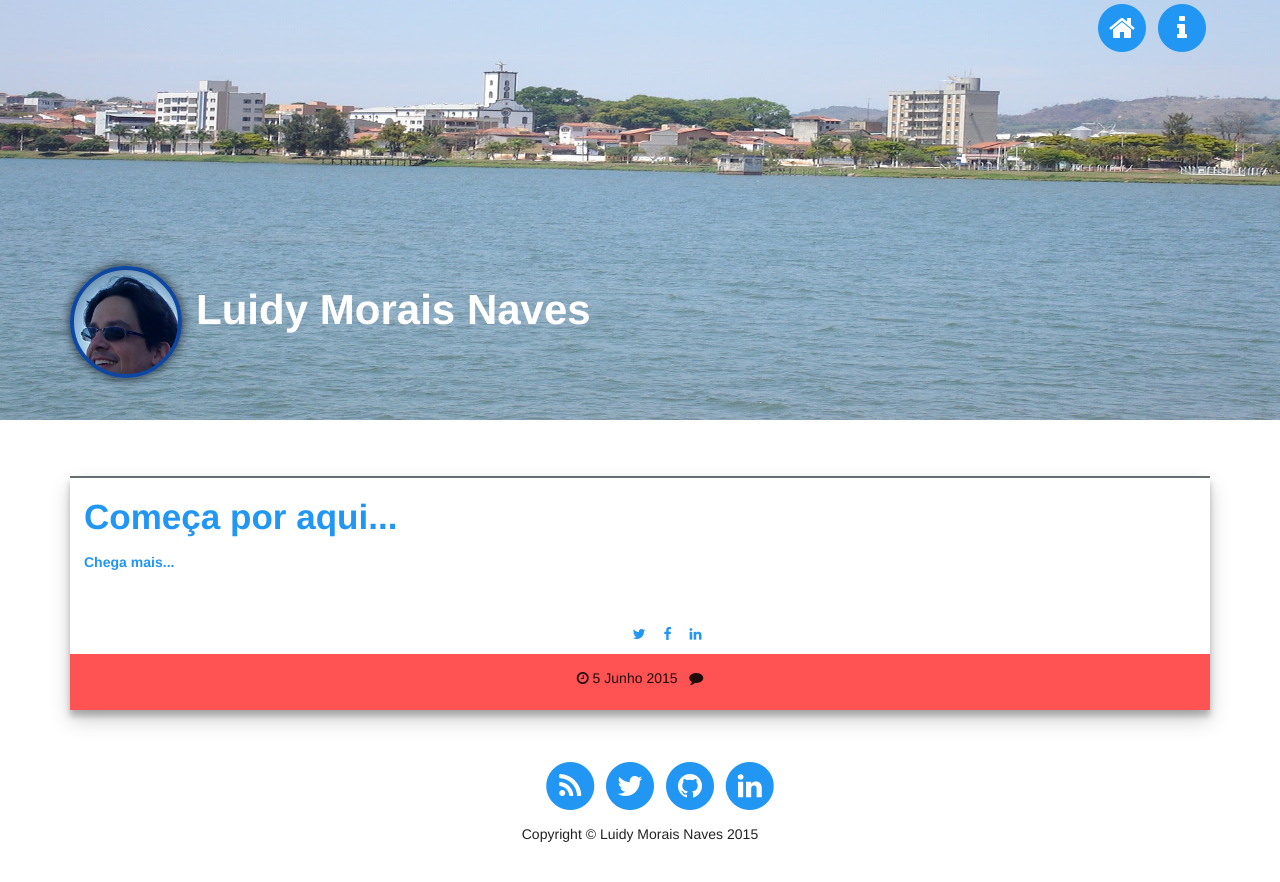
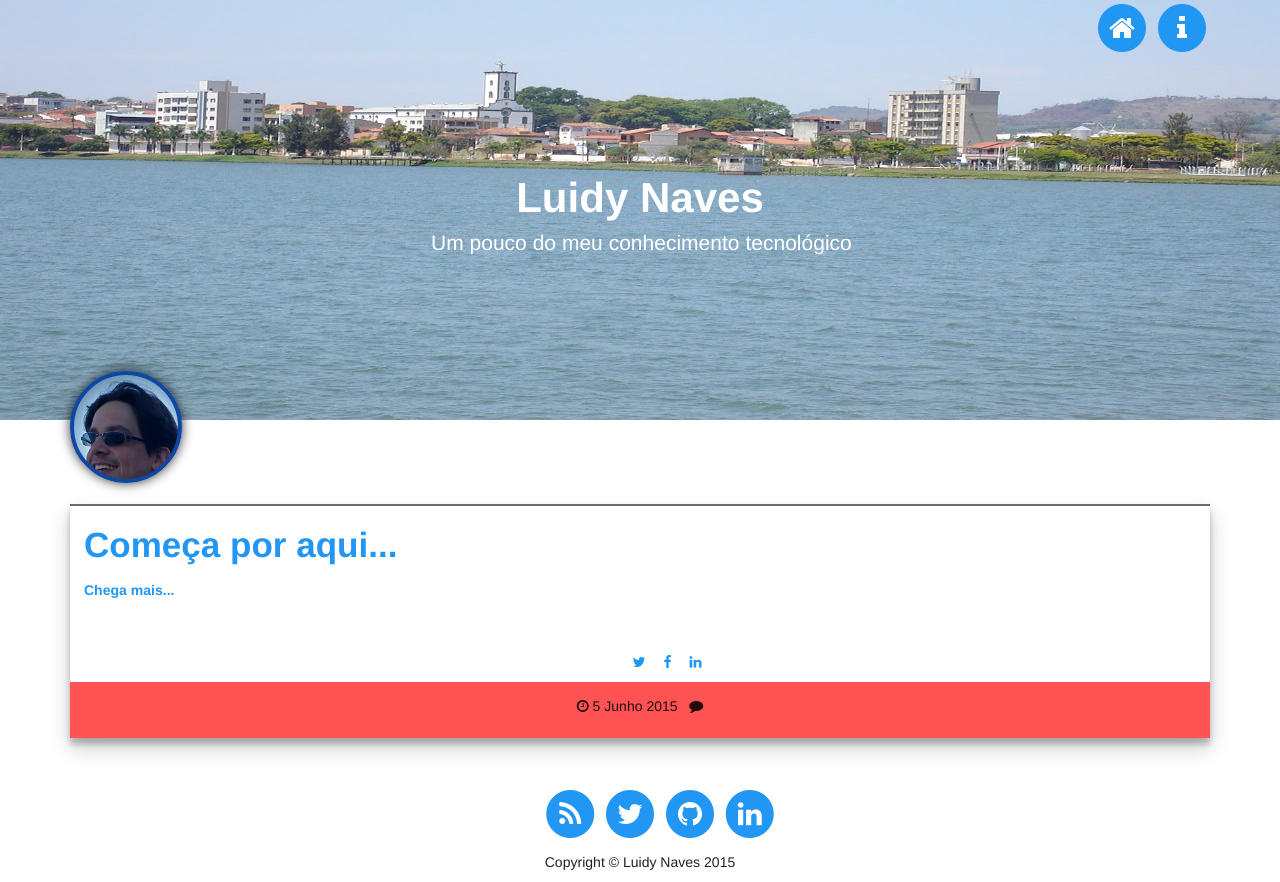
Before and after one commit to luidymorais/luidymorais.github.io, a Jekyll site: the page built from index.html, in a window 1280 px wide. Shown: the part 100-982 px from the top of the page. Built offline with Jekyll 4.4.1, drawn with Linux system fonts in a browser that asks for light colours; the list of posts is cut into pages by our own code; comment, search, counter and statistics services are not loaded; before the commit the page ends 954 px from its top, so only the background shows below that.

Commit message:
ajustes para visualização mobile

```diff
--- a/_config.yml
+++ b/_config.yml
@@ -1,8 +1,9 @@
 # Site settings
-title: Luidy Morais Naves
+title: Luidy Naves
 header-img: img/home.jpg
 email: luidymorais@gmail.com
-description: "Blog sobre desenvolvimento"
+subtitle: "Um pouco do meu conhecimento tecnológico"
+description: "Um pouco do meu conhecimento tecnológico"
 baseurl: "" # the subpath of your site, e.g. /blog/
 url: "http://www.luidynaves.com" # the base hostname & protocol for your site
 twitter_username: luidymorais
--- a/_layouts/page.html
+++ b/_layouts/page.html
@@ -19,9 +19,12 @@ layout: default
                             </span>
                     </a>
             </div>
-            <div class="title">
-                <div class="circle-photo circle-photo-title">
-                </div>
+            <div class="mui-align-middle mui-text-left circle">
+            <div class="circle-photo circle-photo-title">
+                                </div>
+            </div>
+            <div class="title mui-align-middle mui-text-center">
+
                 <div class="title-text">
                     <div class="title-text-description">{% if page.title %}{{ page.title }}{% else %}{{ site.title }}{% endif %}</div>
                     {% if page.subtitle %}
@@ -55,7 +58,7 @@ layout: default
 </header>
 
 <!-- Main Content -->
-<div class="mui-container containerMargin">
+<div class="mui-container container-margin">
 	<div>
 		<div >
 			{{ content }}
--- a/css/blog.css
+++ b/css/blog.css
@@ -13,18 +13,21 @@
 	border: 4px solid #0D47A1;
 }
 
+.circle {
+	position: absolute;
+	padding-top: 22.5em;
+}
+
 .circle-photo-title {
-	float: left;
+
 }
 
 .title {
-	margin-top: 15em;
+
 }
 
 .title-text {
-	float: left;
-	padding-top: 1em;
-	padding-left: 1em;
+	padding-top: 8em;
 }
 
 .title-text-description {
@@ -45,8 +48,8 @@
 .subtitle-text span {
 	font-size: 1em;
 }
-.containerMargin {
-	margin-top: 4.0em;
+.container-margin {
+	margin-top: 6em;
 }
 
 .blog-comments {
--- a/index.html
+++ b/index.html
@@ -1,6 +1,6 @@
 ---
 layout: page
-description: "Compartilhando conhecimento"
+subtitle: "Um pouco do meu conhecimento tecnológico"
 ---
 <div class="mui-row">
   {% assign posts=paginator.posts | where:"lang", page.lang | where:"type", posts %}
--- a/sobre/index.html
+++ b/sobre/index.html
@@ -2,7 +2,7 @@
 link: /sobre
 layout: page
 title: "Sobre"
-description: "Aqui estou"
+subtitle:   "Um pouco de mim..."
 header-img: "img/about-bg.jpg"
 ---
 
```
